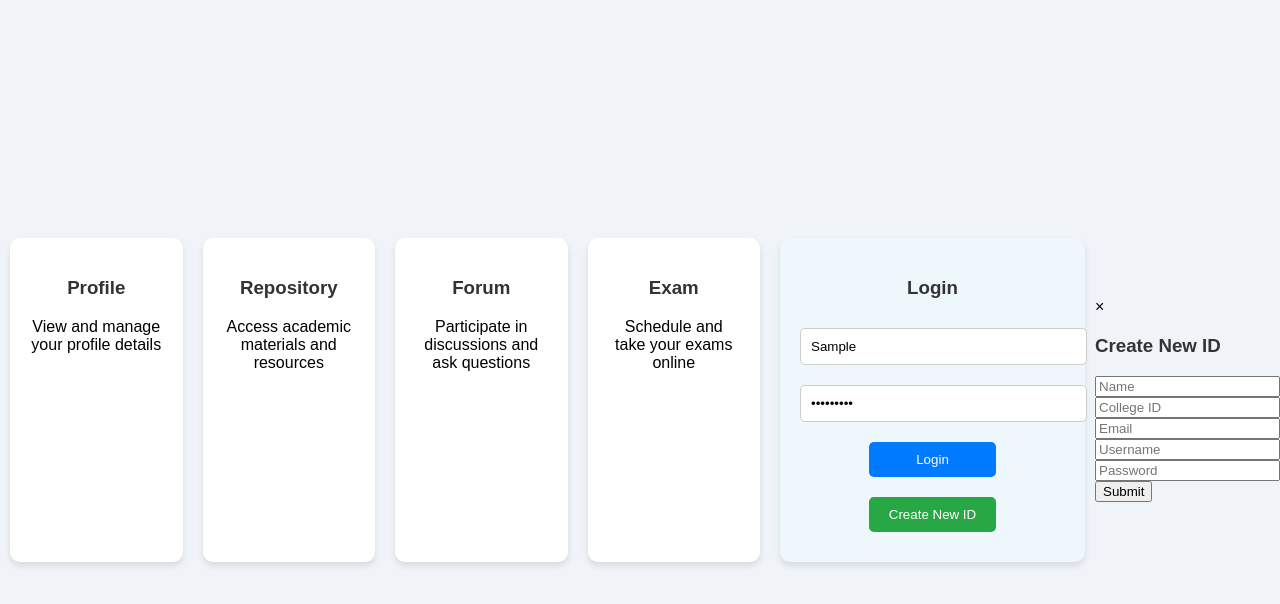
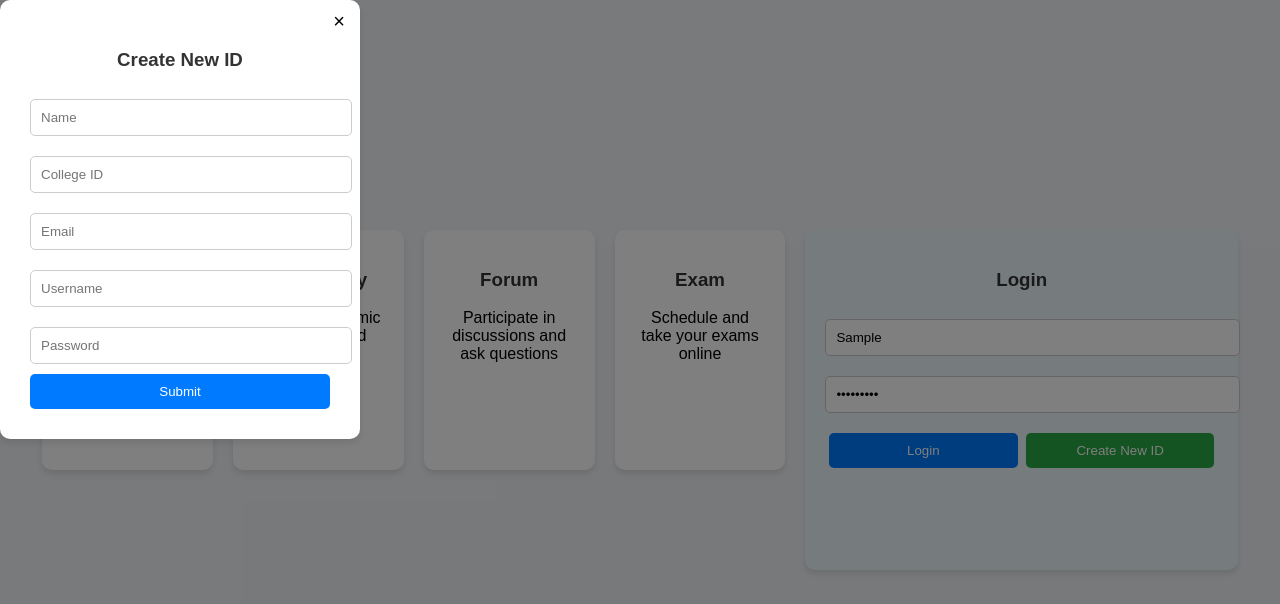
Before and after one commit to abhinab-pradhan/project_clg, a plain HTML site: page index.html in a window 1280 px wide. Both pictures are taken after typing "Sample", "Sample123" into the empty fields and a click on the button "Create New ID". Drawn offline with Linux system fonts and the light colour scheme.

Commit message:
Update styles.css

```diff
--- a/styles.css
+++ b/styles.css
@@ -10,8 +10,8 @@ body {
 
 .container {
     display: flex;
-    justify-content: space-around;
-    width: 95%; /* Adjusted width to fit all boxes */
+    justify-content: space-between;
+    width: 95%;
 }
 
 .box {
@@ -21,7 +21,8 @@ body {
     text-align: center;
     padding: 20px;
     margin: 10px;
-    flex-basis: 15%; /*  all 4 boxes */
+    flex-basis: 15%;
+    height: 200px;
     transition: transform 0.3s ease;
 }
 
@@ -30,7 +31,8 @@ body {
 }
 
 .box-login {
-    flex-basis: 30%; /*  login box */
+    flex-basis: 45%;
+    height: 300px;
     background-color: #edf7fc;
 }
 
@@ -70,3 +72,57 @@ h3 {
 .login-form .new-id-btn:hover {
     background-color: #218838;
 }
+
+/* Popup styling */
+.popup {
+    display: none;
+    position: fixed;
+    top: 0;
+    left: 0;
+    width: 100%;
+    height: 100%;
+    background-color: rgba(0, 0, 0, 0.5);
+    justify-content: center;
+    align-items: center;
+    z-index: 1000;
+}
+
+.popup-content {
+    background-color: #fff;
+    padding: 30px;
+    border-radius: 10px;
+    box-shadow: 0 4px 8px rgba(0, 0, 0, 0.1);
+    text-align: center;
+    width: 300px;
+    position: relative;
+}
+
+.popup-content input {
+    width: 100%;
+    padding: 10px;
+    margin: 10px 0;
+    border: 1px solid #ccc;
+    border-radius: 5px;
+}
+
+.popup-content button {
+    width: 100%;
+    padding: 10px;
+    background-color: #007BFF;
+    color: white;
+    border: none;
+    border-radius: 5px;
+    cursor: pointer;
+}
+
+.popup-content button:hover {
+    background-color: #0056b3;
+}
+
+.close-btn {
+    position: absolute;
+    top: 10px;
+    right: 15px;
+    font-size: 20px;
+    cursor: pointer;
+}
```
